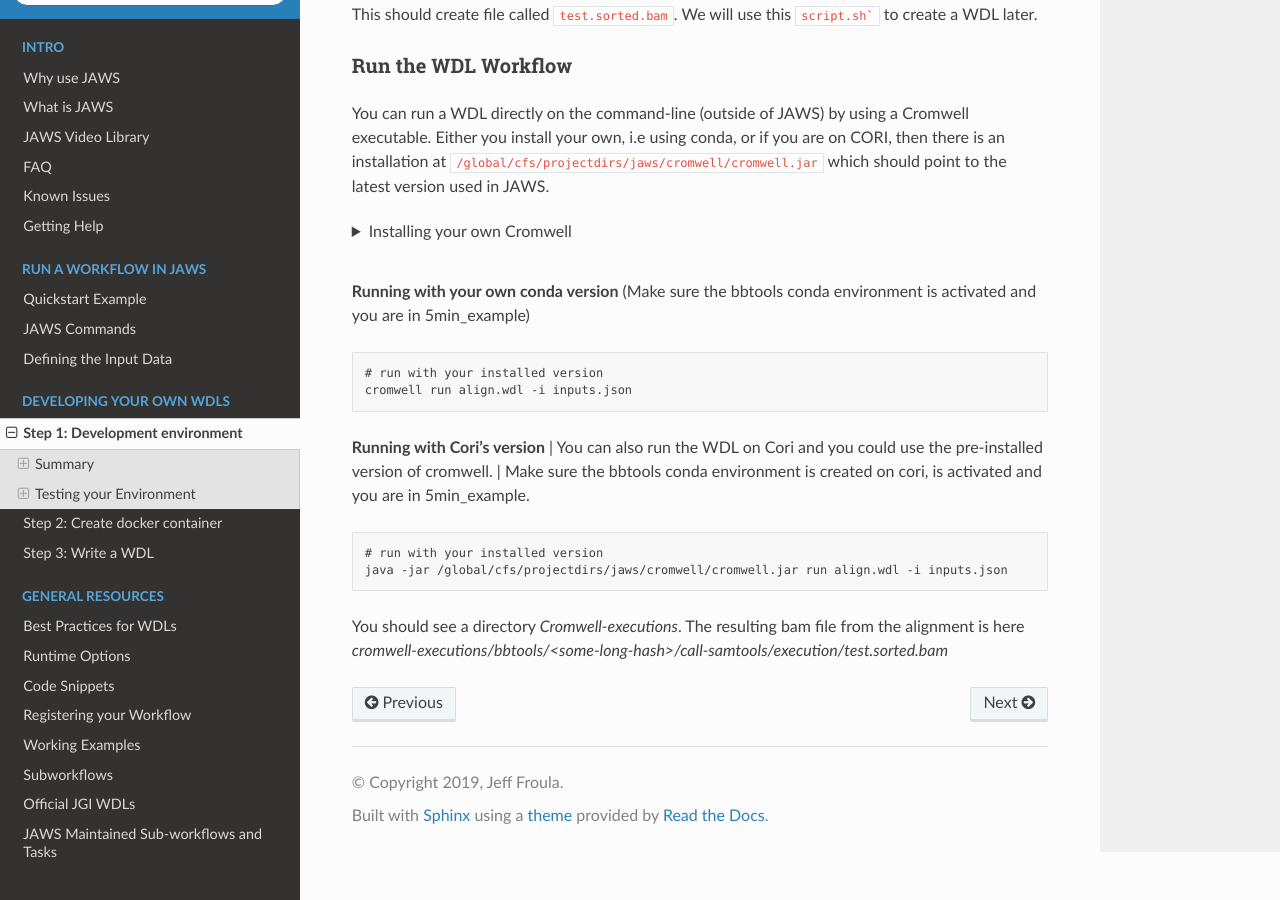
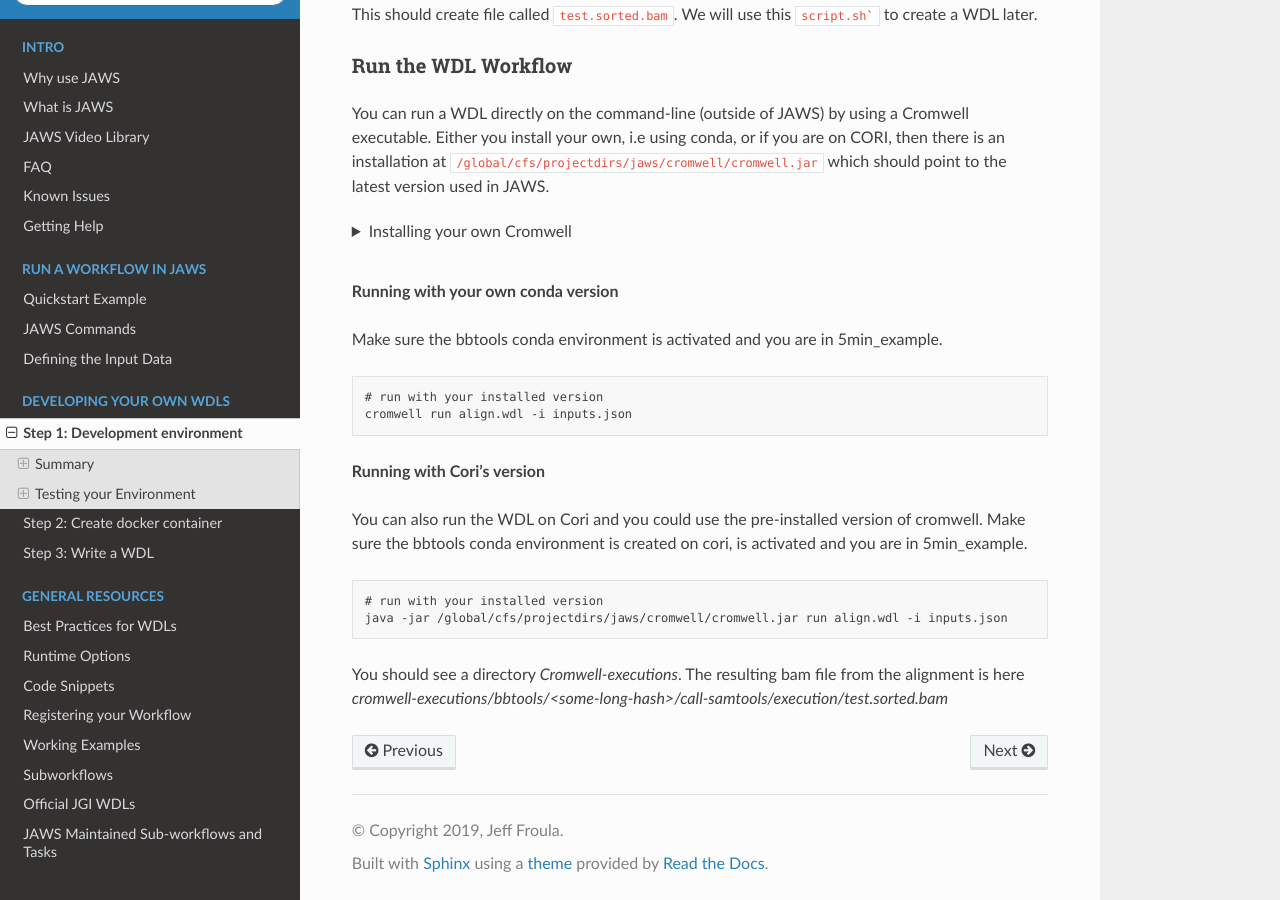
Before and after one commit to JGI-Bioinformatics/jaws, a Sphinx documentation site: the page built from docs/sphinx/source/Tutorials/wdl_development.rst, in a window 1280 px wide and 900 px high, scrolled down 2070 px. Built offline with Sphinx 7.4.7 and the Read the Docs theme 2.0.0, drawn with Linux system fonts in a browser that asks for light colours.

Commit message:
final fixes

```diff
--- a/docs/sphinx/source/Tutorials/create_env.rst
+++ b/docs/sphinx/source/Tutorials/create_env.rst
@@ -288,7 +288,7 @@ This may be helpful when testing & debugging so I've included an example where s
         }
 
         command {
-            shifter --image=jfroula/aligner-bbmap:2.0.1 bbmap.sh in=~{fastq} ref=~{fasta} out=test.sam
+            shifter --image=jfroula/aligner-bbmap:2.0.2 bbmap.sh in=~{fastq} ref=~{fasta} out=test.sam
         }
 
         output {
@@ -302,7 +302,7 @@ This may be helpful when testing & debugging so I've included an example where s
         }
 
         command {
-           shifter --image=jfroula/aligner-bbmap:2.0.1 samtools view -b -F0x4 ~{sam} | shifter --image=jfroula/aligner-bbmap:2.0.1 samtools sort - > test.sorted.bam
+           shifter --image=jfroula/aligner-bbmap:2.0.2 samtools view -b -F0x4 ~{sam} | shifter --image=jfroula/aligner-bbmap:2.0.2 samtools sort - > test.sorted.bam
         }
 
         output {
--- a/docs/sphinx/source/Tutorials/wdl_development.rst
+++ b/docs/sphinx/source/Tutorials/wdl_development.rst
@@ -115,7 +115,8 @@ You can run a WDL directly on the command-line (outside of JAWS) by using a Crom
 
 
 **Running with your own conda version**
-(Make sure the bbtools conda environment is activated and you are in 5min_example)
+
+Make sure the bbtools conda environment is activated and you are in 5min_example.
 
 .. code-block:: text
 
@@ -124,8 +125,8 @@ You can run a WDL directly on the command-line (outside of JAWS) by using a Crom
 
 
 **Running with Cori's version**
-| You can also run the WDL on Cori and you could use the pre-installed version of cromwell.
-| Make sure the bbtools conda environment is created on cori, is activated and you are in 5min_example.
+
+You can also run the WDL on Cori and you could use the pre-installed version of cromwell.  Make sure the bbtools conda environment is created on cori, is activated and you are in 5min_example.
 
 .. code-block:: text
 
```
